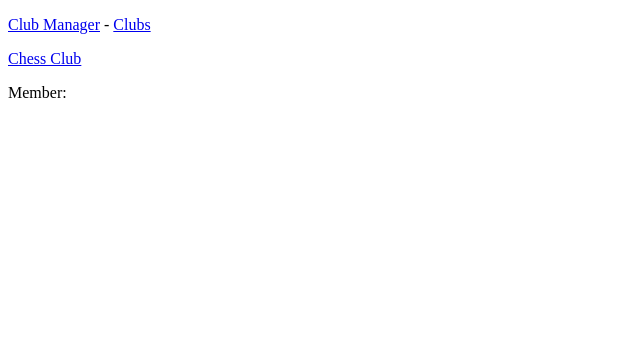
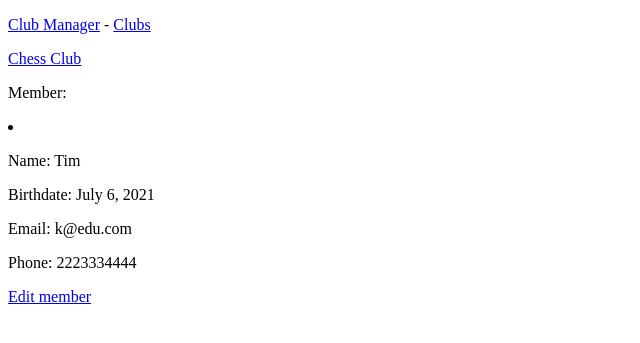
Before and after one commit to CMsirP/Club_Manager_Django_Project, a Django app: page /club_manager/clubs/member/1 in a window 1280 px wide. Shown: the top 343 px of the page, without its empty margins (0-640 px from the left). Run offline with Django 3.2, Linux system fonts and the light colour scheme; data comes from the database, SQL or seed files in the repository; both versions use the stored data as it was after the commit.

Commit message:
Created edit_club, edit_group, and edit_member forms/html/view/url with updates to club, group, and member pages to link to edit forms.

```diff
--- a/club_manager/templates/club_manager/club.html
+++ b/club_manager/templates/club_manager/club.html
@@ -36,6 +36,10 @@
                   <li>No members have been added to {{ club }} yet.</li>
               {% endfor %}
             </ul>
+
+        <p>
+            <a href="{% url 'club_manager:edit_club' club.id %}">Edit club</a>
+        </p>
     {% endblock content %}
 </body>
 </html>
--- a/club_manager/templates/club_manager/group.html
+++ b/club_manager/templates/club_manager/group.html
@@ -10,6 +10,9 @@
         <p><a href="{% url 'club_manager:club' club.id %}">{{ club }}</a></p>
 
         <p>Group: {{ group }}</p>
+        <p>
+            <a href="{% url 'club_manager:edit_group' group.id %}">Edit group</a>
+        </p>
 
         <p>Coaches:</p>
             <ul>
--- a/club_manager/templates/club_manager/member.html
+++ b/club_manager/templates/club_manager/member.html
@@ -10,12 +10,18 @@
         <p><a href="{% url 'club_manager:club' club.id %}">{{ club }}</a></p>
 
         <p>Member:
-            {{ member_name }}
-            {{ member_birthdate }}
-            {{ member_email }}
-            {{ member_phone }}
+            <li>
+            <p>Name: {{ member.name }}</p>
+            <p>Birthdate: {{ member.birthdate }}</p>
+            <p>Email: {{ member.email }}</p>
+            <p>Phone: {{ member.phone }}</p>
+            </li>
+
         </p>
 
+        <p>
+            <a href="{% url 'club_manager:edit_member' member.id %}">Edit member</a>
+        </p>
     {% endblock content %}
 </body>
 </html>
--- a/club_manager/urls.py
+++ b/club_manager/urls.py
@@ -19,5 +19,11 @@ urlpatterns = [
     # Form page for adding a new group to a club
     path('new_group/<int:club_id>/', views.new_group, name='new_group'),
     # Form page for adding a new member to a club
-    path('new_member/<int:club_id>/', views.new_member, name='new_member')
+    path('new_member/<int:club_id>/', views.new_member, name='new_member'),
+    # Page for editing a particular group
+    path('edit_group/<int:group_id>/', views.edit_group, name='edit_group'),
+    # Page for editing a particular member
+    path('edit_member/<int:member_id>/', views.edit_member, name='edit_member'),
+    # Page for editing a particular club
+    path('edit_club/<int:club_id>/', views.edit_club, name='edit_club')
 ]
--- a/club_manager/views.py
+++ b/club_manager/views.py
@@ -98,3 +98,59 @@ def new_member(request, club_id):
     # Display a blank or invalid form.
     context = {'club': club, 'form': form}
     return render(request, 'club_manager/new_member.html', context)
+
+
+def edit_group(request, group_id):
+    """Edit an existing group."""
+    group = Group.objects.get(id=group_id)
+    club = group.club
+
+    if request.method != 'POST':
+        # Initial request; pre-fill form with the current group details.
+        form = GroupForm(instance=group)
+    else:
+        # POST data submitted; process data.
+        form = GroupForm(instance=group, data=request.POST)
+    if form.is_valid():
+        form.save()
+        return redirect('club_manager:club', club_id=club.id)
+
+    context = {'club': club, 'group': group, 'form': form}
+    return render(request, 'club_manager/edit_group.html', context)
+
+
+def edit_member(request, member_id):
+    """Edit an existing member."""
+    member = Member.objects.get(id=member_id)
+    club = member.club
+
+    if request.method != 'POST':
+        # Initial request; pre-fill form with the current member details.
+        form = MemberForm(instance=member)
+    else:
+        # POST data submitted; process data.
+        form = MemberForm(instance=member, data=request.POST)
+    if form.is_valid():
+        form.save()
+        return redirect('club_manager:club', club_id=club.id)
+
+    context = {'club': club, 'member': member, 'form': form}
+    return render(request, 'club_manager/edit_member.html', context)
+
+
+def edit_club(request, club_id):
+    """Edit an existing club."""
+    club = Club.objects.get(id=club_id)
+
+    if request.method != 'POST':
+        # Initial request; pre-fill form with the current club details.
+        form = ClubForm(instance=club)
+    else:
+        # POST data submitted; process data.
+        form = ClubForm(instance=club, data=request.POST)
+    if form.is_valid():
+        form.save()
+        return redirect('club_manager:club', club_id=club.id)
+
+    context = {'club': club, 'form': form}
+    return render(request, 'club_manager/edit_club.html', context)
```
Also changed, not shown: club_manager/templates/club_manager/edit_club.html (added, +20 -0 lines), club_manager/templates/club_manager/edit_group.html (added, +22 -0 lines), club_manager/templates/club_manager/edit_member.html (added, +22 -0 lines), db.sqlite3.
